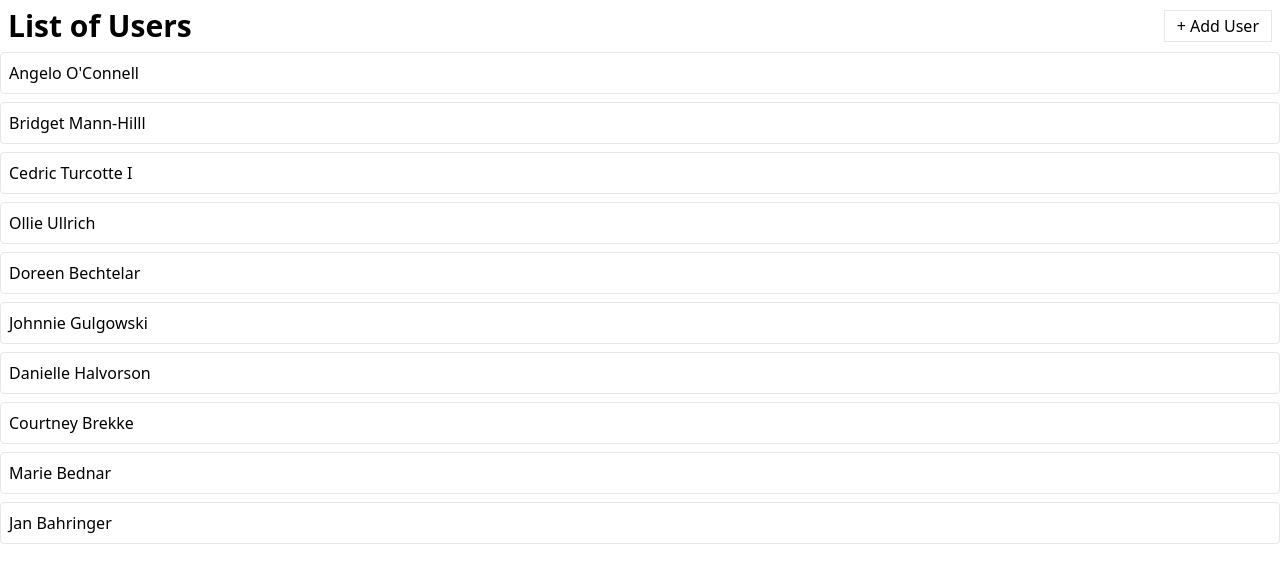
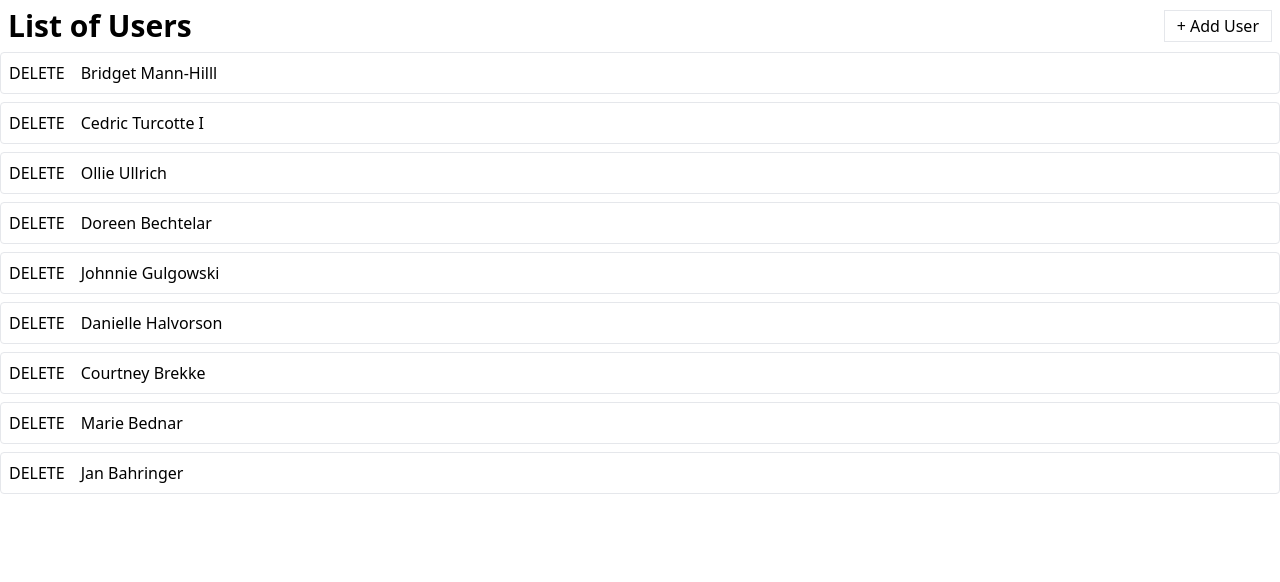
Before and after one commit to Christian1984/modern-react-with-redux-course, a React (Vite) app in the folder 10-redux-data-fetching/: page / in a window 1280 px wide. Shown: the top 582 px of the page. Built offline with nearby package versions, Linux system fonts and the light colour scheme; data requests are answered from the project's data file.

Commit message:
add delete user thunk

```diff
--- a/10-redux-data-fetching/db.json
+++ b/10-redux-data-fetching/db.json
@@ -1,9 +1,5 @@
 {
   "users": [
-    {
-      "name": "Angelo O'Connell",
-      "id": 5
-    },
     {
       "name": "Bridget Mann-Hilll",
       "id": 6
--- a/10-redux-data-fetching/src/components/UsersList.tsx
+++ b/10-redux-data-fetching/src/components/UsersList.tsx
@@ -44,8 +44,16 @@ const UsersList = () => {
       {!isLoadingUsers && data && (
         <ul>
           {data.map((user) => (
-            <li className="mb-2 border rounded" key={user.id}>
-              <div className="flex p-2 justify-between items-center cursor-pointer">{user.name}</div>
+            <li className="mb-2 border rounded flex" key={user.id}>
+              <div
+                className="flex p-2 items-center cursor-pointer"
+                onClick={() => {
+                  console.log("delete", user.id);
+                }}
+              >
+                DELETE
+              </div>
+              <div className="flex p-2 items-center cursor-pointer">{user.name}</div>
             </li>
           ))}
         </ul>
--- a/10-redux-data-fetching/src/store/thunks/addUser.ts
+++ b/10-redux-data-fetching/src/store/thunks/addUser.ts
@@ -6,7 +6,7 @@ import pause from "./pause";
 
 const addUser = createAsyncThunk("users/add", async () => {
   await pause(2000);
-  const response = await axios.post("http://localhost:3005/userss", {
+  const response = await axios.post("http://localhost:3005/users/", {
     name: faker.person.fullName(),
   });
 
```
